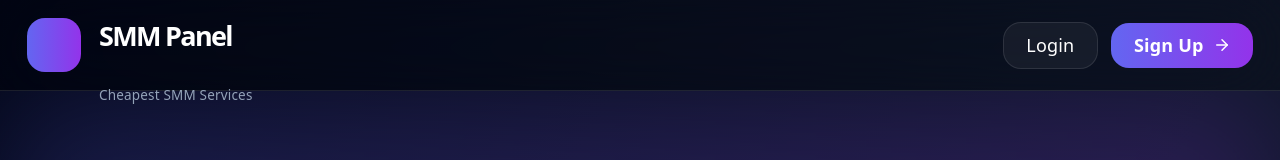
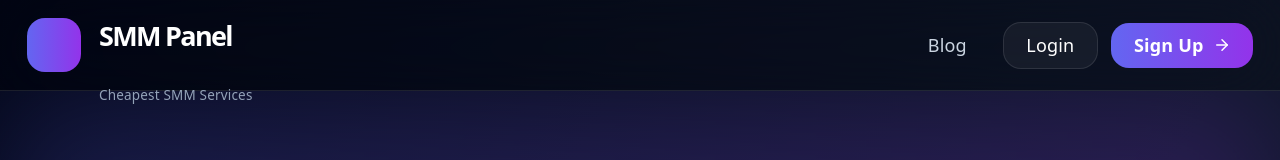
Before and after one commit to Hemantvoid/smm-panel-frontend, a React (Vite) app: page / in a window 1280 px wide. Shown: the top 160 px of the page. Built offline with nearby package versions, Linux system fonts and the light colour scheme; no server answers.

Commit message:
Update Home.jsx

```diff
--- a/src/pages/Home.jsx
+++ b/src/pages/Home.jsx
@@ -250,6 +250,23 @@ export default function Home() {
               gap-3
             "
           >
+
+            <button
+  onClick={() =>
+    navigate("/blog")
+  }
+  className="
+    px-5
+    py-2.5
+    rounded-2xl
+    text-slate-300
+    hover:text-white
+    hover:bg-white/10
+    transition
+  "
+>
+  Blog
+</button>
 
             <button
               onClick={() =>
```
